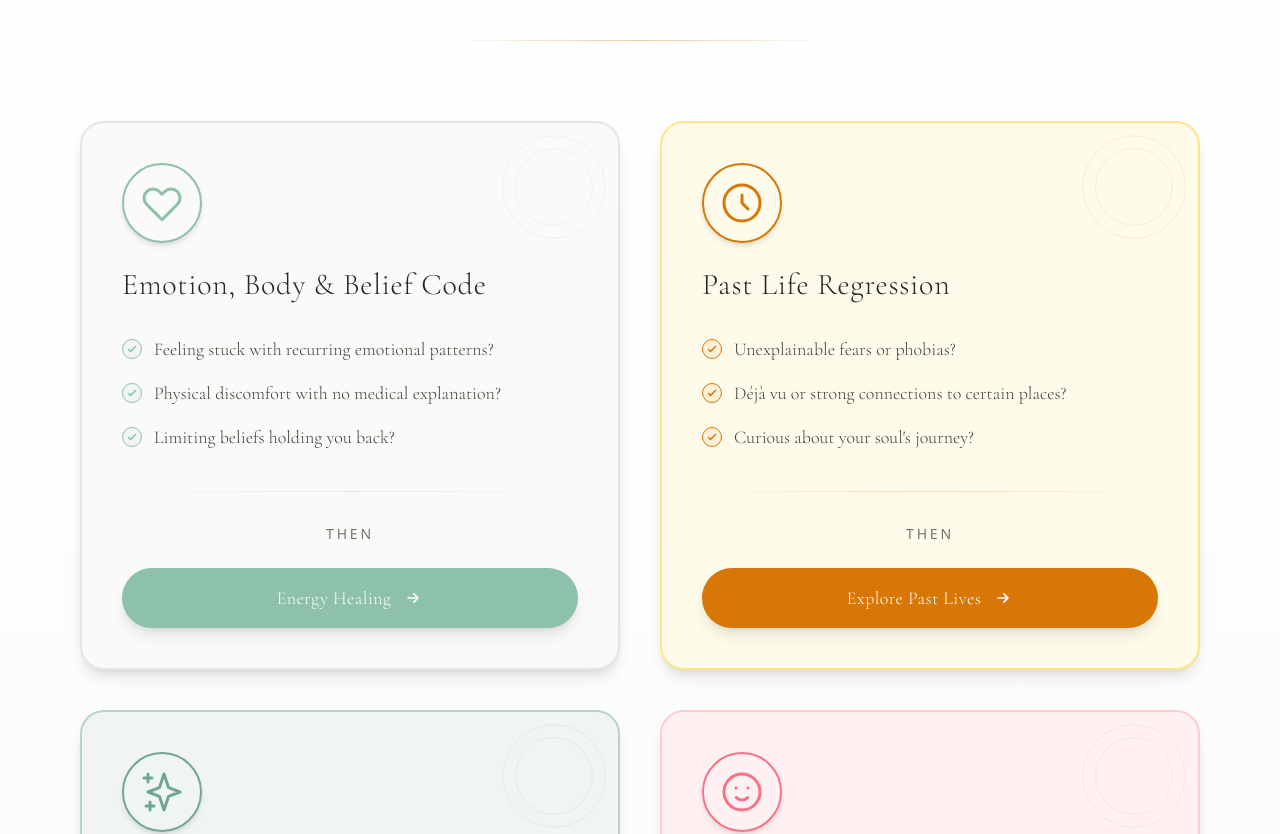
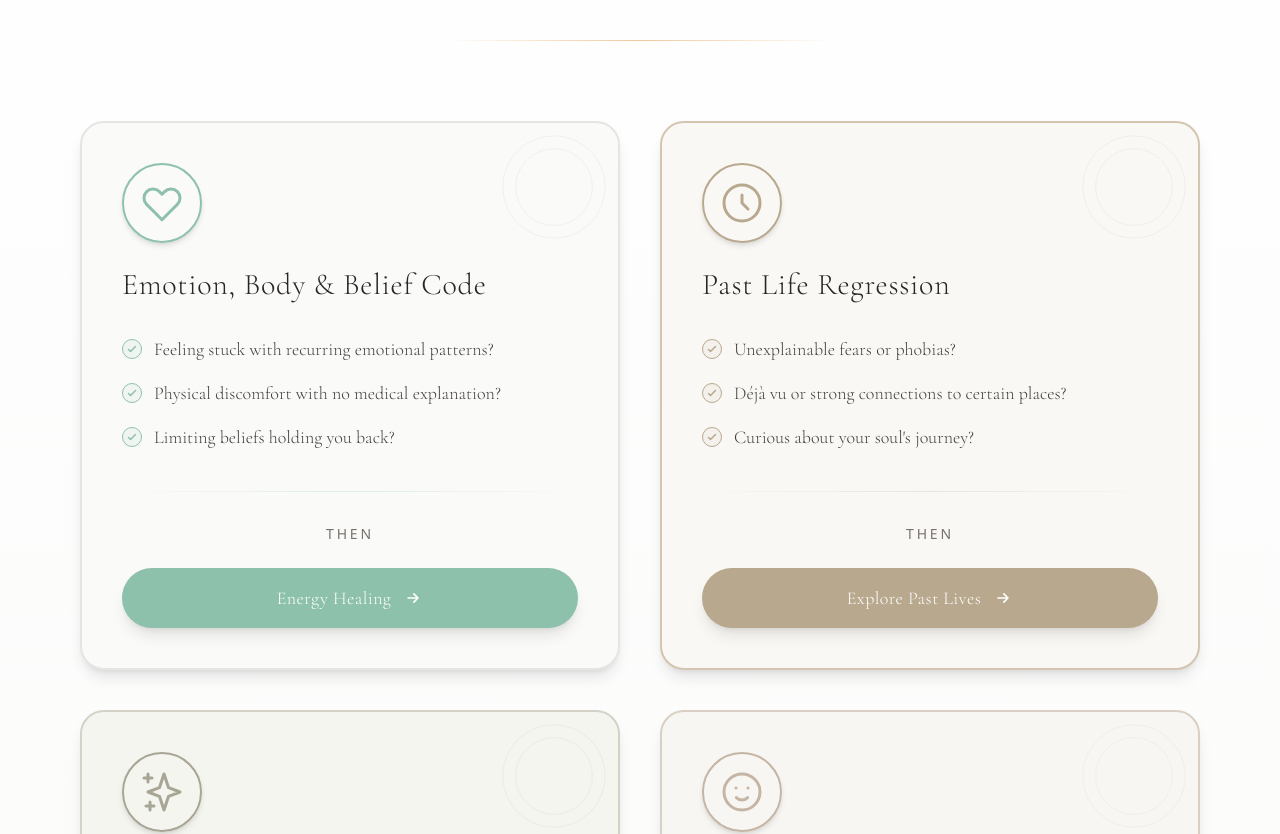
Before and after one commit to noirpraxis-dotcom/luis-virrueta-web, a React (Vite) app: page /healing-sessions in a window 1280 px wide. Shown: the part 934-1768 px from the top of the page. Built offline with nearby package versions, Linux system fonts and the light colour scheme.

Commit message:
Apply elegant neutral palette: mint, warm taupe, sage, cool beige

```diff
--- a/src/pages/HealingSessionsPage.jsx
+++ b/src/pages/HealingSessionsPage.jsx
@@ -741,12 +741,12 @@ const SessionNavigator = () => {
           <path strokeLinecap="round" strokeLinejoin="round" strokeWidth={1.5} d="M12 8v4l3 3m6-3a9 9 0 11-18 0 9 9 0 0118 0z" />
         </svg>
       ),
-      bgColor: 'bg-amber-50',
-      borderColor: 'border-amber-200',
-      hoverBorder: 'hover:border-amber-500',
-      accentColor: '#d97706',
-      buttonBg: 'bg-amber-600',
-      buttonHover: 'hover:bg-amber-700'
+      bgColor: 'bg-[#faf8f5]',
+      borderColor: 'border-[#d4c5b0]',
+      hoverBorder: 'hover:border-[#b8a88d]',
+      accentColor: '#b8a88d',
+      buttonBg: 'bg-[#b8a88d]',
+      buttonHover: 'hover:bg-[#a39478]'
     },
     {
       id: 'ilyari-somatic',
@@ -762,12 +762,12 @@ const SessionNavigator = () => {
           <path strokeLinecap="round" strokeLinejoin="round" strokeWidth={1.5} d="M5 3v4M3 5h4M6 17v4m-2-2h4m5-16l2.286 6.857L21 12l-5.714 2.143L13 21l-2.286-6.857L5 12l5.714-2.143L13 3z" />
         </svg>
       ),
-      bgColor: 'bg-[#f0f5f3]',
-      borderColor: 'border-[#b8d4c8]',
-      hoverBorder: 'hover:border-[#8dc1ab]',
-      accentColor: '#6fa88f',
-      buttonBg: 'bg-[#6fa88f]',
-      buttonHover: 'hover:bg-[#5d8f77]'
+      bgColor: 'bg-[#f5f5f0]',
+      borderColor: 'border-[#d4d1c6]',
+      hoverBorder: 'hover:border-[#a8a595]',
+      accentColor: '#a8a595',
+      buttonBg: 'bg-[#a8a595]',
+      buttonHover: 'hover:bg-[#938f7f]'
     },
     {
       id: 'healing-animals',
@@ -783,12 +783,12 @@ const SessionNavigator = () => {
           <path strokeLinecap="round" strokeLinejoin="round" strokeWidth={1.5} d="M14.828 14.828a4 4 0 01-5.656 0M9 10h.01M15 10h.01M21 12a9 9 0 11-18 0 9 9 0 0118 0z" />
         </svg>
       ),
-      bgColor: 'bg-rose-50',
-      borderColor: 'border-rose-200',
-      hoverBorder: 'hover:border-rose-400',
-      accentColor: '#fb7185',
-      buttonBg: 'bg-rose-400',
-      buttonHover: 'hover:bg-rose-500'
+      bgColor: 'bg-[#f8f6f3]',
+      borderColor: 'border-[#d9cfc3]',
+      hoverBorder: 'hover:border-[#c4b5a4]',
+      accentColor: '#c4b5a4',
+      buttonBg: 'bg-[#c4b5a4]',
+      buttonHover: 'hover:bg-[#afa08f]'
     }
   ]
 
```
